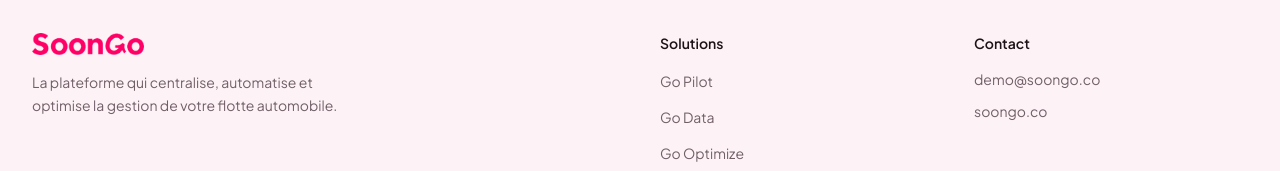
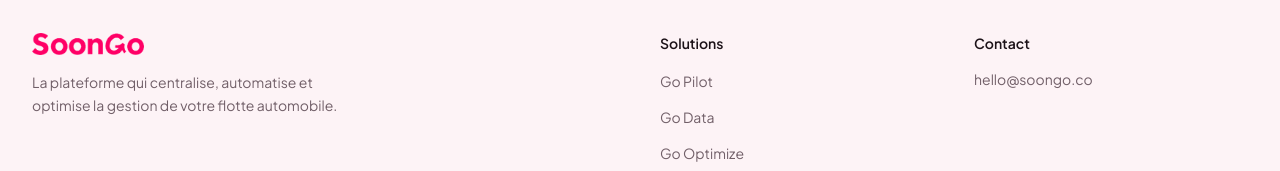
Before and after one commit to bdauphouy/soongo, a Next.js app: page / in a window 1280 px wide. Shown: the part 4690-4861 px from the top of the page. Built offline with nearby package versions, Linux system fonts and the light colour scheme; a web font is replaced by a local one.

Commit message:
chore(footer): update contact email, drop duplicate site link
Co-Authored-By: Claude Sonnet 5 <noreply@anthropic.com>
Claude-Session: https://claude.ai/code/session_01Py8muS1y5rLsbYsBFQsEo7

```diff
--- a/components/site-footer.tsx
+++ b/components/site-footer.tsx
@@ -1,7 +1,7 @@
+import { solutions } from "@/lib/solutions";
+import logo from "@/public/brand/logo-soongo.png";
 import Image from "next/image";
 import Link from "next/link";
-import { solutions } from "@/lib/solutions";
-import logo from "@/public/brand/logo-soongo.png";
 
 export function SiteFooter() {
   return (
@@ -9,10 +9,15 @@ export function SiteFooter() {
       <div className="mx-auto max-w-7xl px-4 py-14 sm:px-6 lg:px-8">
         <div className="grid grid-cols-1 gap-10 sm:grid-cols-2 lg:grid-cols-4">
           <div className="sm:col-span-2 lg:col-span-2">
-            <Image src={logo} alt="SoonGo" height={22} className="h-5.5 w-auto" />
+            <Image
+              src={logo}
+              alt="SoonGo"
+              height={22}
+              className="h-5.5 w-auto"
+            />
             <p className="mt-4 max-w-xs text-sm leading-relaxed text-ink-soft">
-              La plateforme qui centralise, automatise et optimise la
-              gestion de votre flotte automobile.
+              La plateforme qui centralise, automatise et optimise la gestion de
+              votre flotte automobile.
             </p>
           </div>
 
@@ -41,19 +46,11 @@ export function SiteFooter() {
             <ul className="mt-4 flex flex-col gap-3 text-sm text-ink-soft">
               <li>
                 <a
-                  href="mailto:demo@soongo.co"
+                  href="mailto:hello@soongo.co"
                   className="transition-colors hover:text-brand-600"
                 >
-                  demo@soongo.co
+                  hello@soongo.co
                 </a>
-              </li>
-              <li>
-                <Link
-                  href="https://soongo.co"
-                  className="transition-colors hover:text-brand-600"
-                >
-                  soongo.co
-                </Link>
               </li>
             </ul>
           </div>
```
